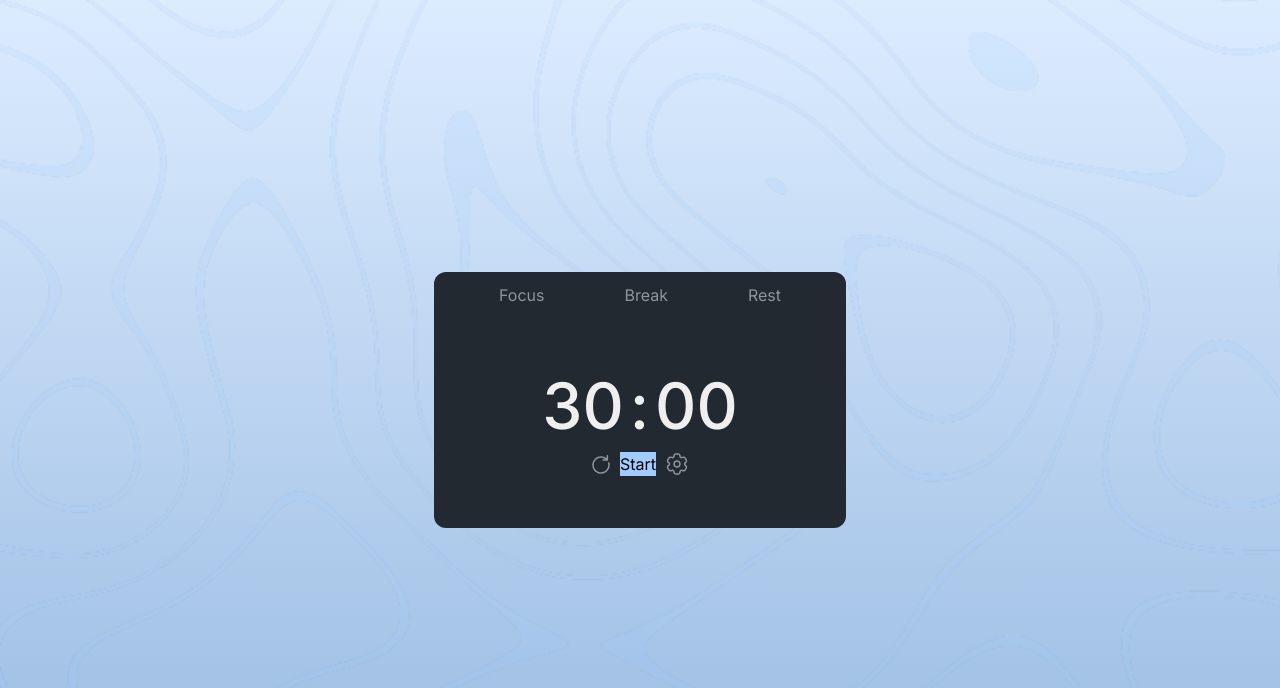
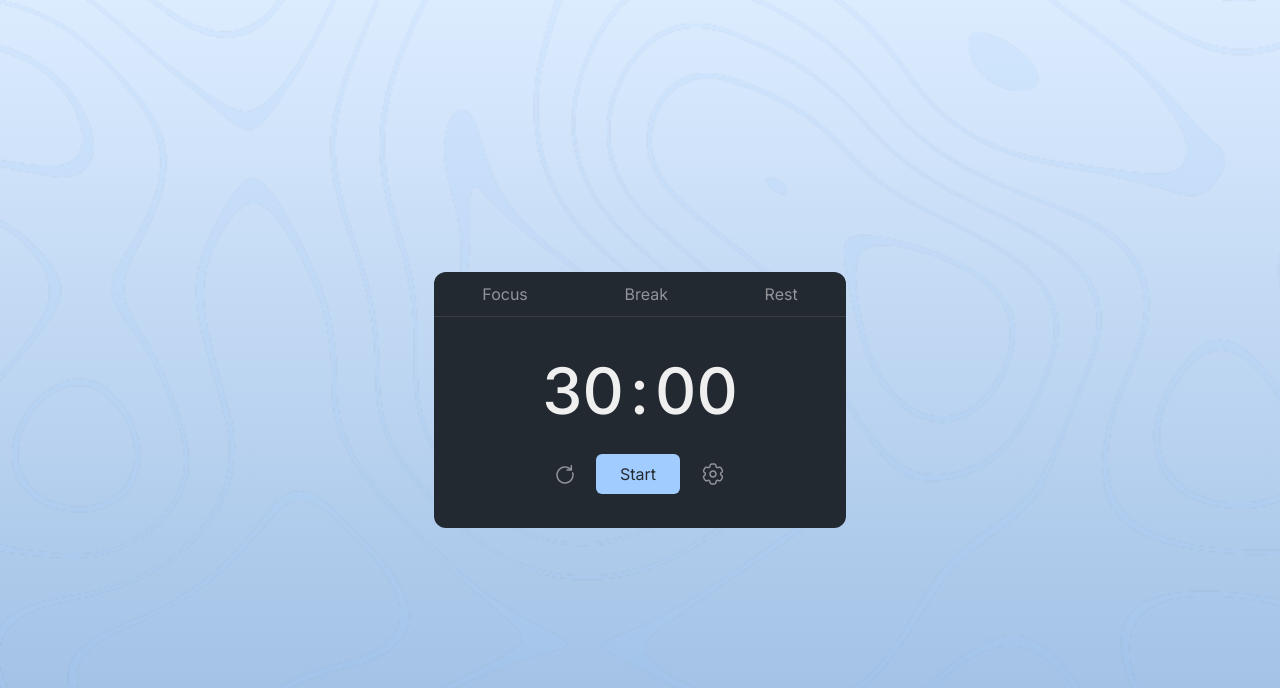
Before and after one commit to jotadagostin/pomodoroTimer, a React (Vite) app in the folder pomodoro/: page / in a window 1280 px wide. Shown: the top 688 px of the page. Built offline with nearby package versions, Linux system fonts and the light colour scheme.

Commit message:
pomorodo.tsx update
css ok

```diff
--- /dev/null
+++ b/pomodoro/src/components/Button.tsx
@@ -0,0 +1,9 @@
+export function Button() {
+  return (
+    <div>
+      <button className="text-[var(--text-default-inverse)] bg-[var(--text-primary)] px-6 py-2 rounded-md cursor-pointer hover:bg-[var(--bg-primary)]">
+        Start
+      </button>
+    </div>
+  );
+}
--- a/pomodoro/src/index.css
+++ b/pomodoro/src/index.css
@@ -1,10 +1,10 @@
 @import "tailwindcss";
 
-* {
+/* * {
   margin: 0;
   padding: 0;
   box-sizing: border-box;
-}
+} */
 
 :root {
   /* fonts:  */
@@ -18,7 +18,7 @@
   --text-hint-inverse: #505050;
 
   /* color: Bg(dark): */
-  --bg-primary: #0075ff;
+  --bg-primary: #4e81bb;
   --bg-default: #232931;
   --bg-paper: #3d3e42;
   --bg-default-inverse: #fefefe;
@@ -39,7 +39,7 @@
   --text-hint-inverse: ##505050;
 
   /* color: Bg(light): */
-  --bg-primary: #0075ff;
+  --bg-primary-light: #0075ff;
   --bg-default: #232931;
   --bg-paper: #3d3e42;
   --bg-default-inverse: #fefefe;
@@ -68,9 +68,16 @@ body {
   background-repeat: no-repeat;
 }
 
-button {
+/* button {
   cursor: pointer;
-}
+  padding: 8px 12px;
+  font-family: "Inter";
+  font-style: normal;
+  font-weight: 500;
+  font-size: 16px;
+  line-height: 19px;
+  color: #232931;
+} */
 
 span {
   font-family: var(--default-font-family);
--- a/pomodoro/src/pages/Pomorodo.tsx
+++ b/pomodoro/src/pages/Pomorodo.tsx
@@ -1,35 +1,49 @@
 import restartSvg from "../assets/restart.svg";
 import configSvg from "../assets/configs.svg";
+import { Button } from "../components/Button";
 
 export function Pomodoro() {
   return (
     <div className=" bg-[var(--text-default-inverse)] flex flex-col justify-between items-center w-[412px] h-[256px] rounded-xl">
-      <header className="w-[412px] h-[45px]   flex flex-col items-center justify-center">
-        <nav className="flex gap-20">
-          <button className=" text-[var(--text-hint)] hover:border-b-2 hover:border-[var(--text-default)]">
+      <header className="w-[412px] h-[45px]  flex flex-col items-center justify-center border-b-1 border-[var(--bg-paper)] ">
+        <nav className="w-[412px] flex  justify-around">
+          <button
+            className="relative text-[var(--text-hint)] pb-3 pt-3
+  after:absolute after:bottom-0 after:left-0 after:h-0.5 after:w-0 after:bg-[var(--text-default)] after:transition-all after:duration-200
+  hover:after:w-[250%] hover:after:-translate-x-3/10 hover:text-[var(--text-default)] "
+          >
             Focus
           </button>
-          <button className=" text-[var(--text-hint)] hover: hover:border-b-2  hover:border-[var(--text-default)] ">
+          <button
+            className=" relative text-[var(--text-hint)] pb-3 pt-3
+  after:absolute after:bottom-0 after:left-0 after:h-0.5 after:w-0 after:bg-[var(--text-default)] after:transition-all after:duration-200
+  hover:after:w-[250%] hover:after:-translate-x-3/10 hover:text-[var(--text-default)] "
+          >
             Break
           </button>
-          <button className=" text-[var(--text-hint)] hover: hover:border-b-2 hover:border-[var(--text-default)]">
+          <button
+            className=" relative text-[var(--text-hint)] pb-3 pt-3
+  after:absolute after:bottom-0 after:left-0 after:h-0.5 after:w-0 after:bg-[var(--text-default)] after:transition-all after:duration-200
+  hover:after:w-[250%] hover:after:-translate-x-3/10 hover:text-[var(--text-default)] "
+          >
             Rest
           </button>
         </nav>
       </header>
-      <main className="w-[412px] h-[205px] flex flex-col justify-center items-center">
-        <div className="w-[186px] h-[77px] flex  justify-center items-center">
+      <main className="w-[412px] flex-1 flex flex-col justify-center items-center gap-5">
+        <div className="w-[186px]  flex  justify-center items-center">
           <span>30</span>
           <span>:</span>
           <span>00</span>
         </div>
-        <div className="w-[192px] h-[40px] flex justify-center items-center gap-2.5">
-          <button>
-            <img src={restartSvg} alt="" />
+        <div className=" w-[412px] h-[45px]  flex  justify-center items-center gap-5.5">
+          <button className="cursor-pointer hover:brightness-0 hover:invert">
+            <img src={restartSvg} alt="restart icon" />
           </button>
-          <button className="bg-[var(--text-primary)]">Start</button>
-          <button>
-            <img src={configSvg} alt="" />
+
+          <Button />
+          <button className="cursor-pointer hover:brightness-0 hover:invert duration-200">
+            <img src={configSvg} alt="config icon" />
           </button>
         </div>
       </main>
```
